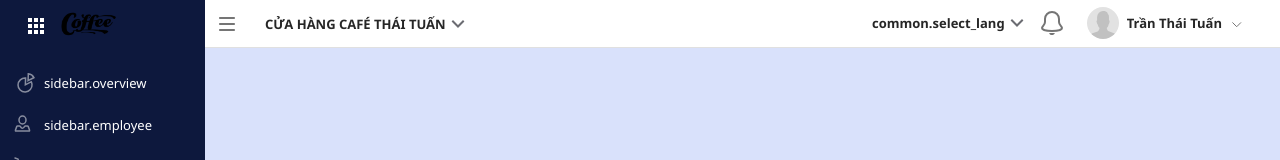
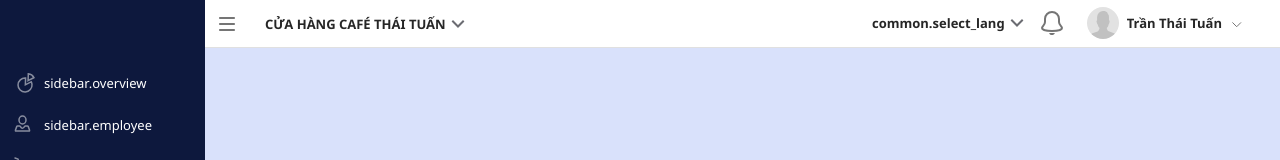
Before and after one commit to trantuans26/cafetown-ui, a Vue app: page / in a window 1280 px wide. Shown: the top 160 px of the page. Built offline with nearby package versions, Linux system fonts and the light colour scheme; what vue-flag-icon would draw is missing.

Commit message:
remove sidebar header

```diff
--- a/src/components/layout/TheSidebar.vue
+++ b/src/components/layout/TheSidebar.vue
@@ -9,9 +9,9 @@
             </v-tooltip>
         </div>
         <div class="sidebar__header">
-            <div class="ms-24 ms-icon ms-icon-nine-dots ml-r-2"></div>
+<!--             <div class="ms-24 ms-icon ms-icon-nine-dots ml-r-2"></div> -->
             <div class="sidebar__logo">
-                <img src="@/assets/img/coffee.png" alt="logo" />
+<!--                 <img src="@/assets/img/coffee.png" alt="logo" /> -->
             </div>
         </div>
         <div class="sidebar__content">
```
